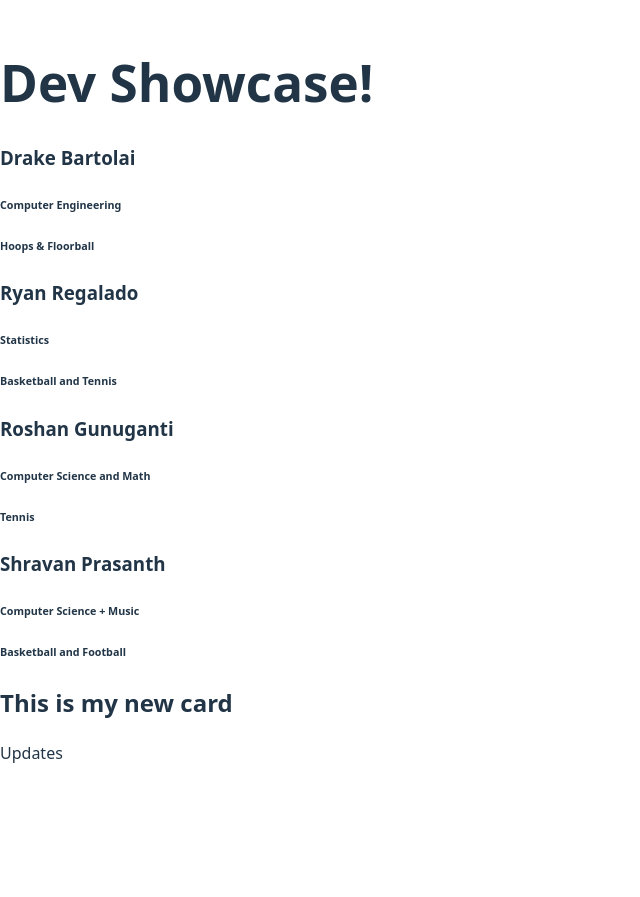
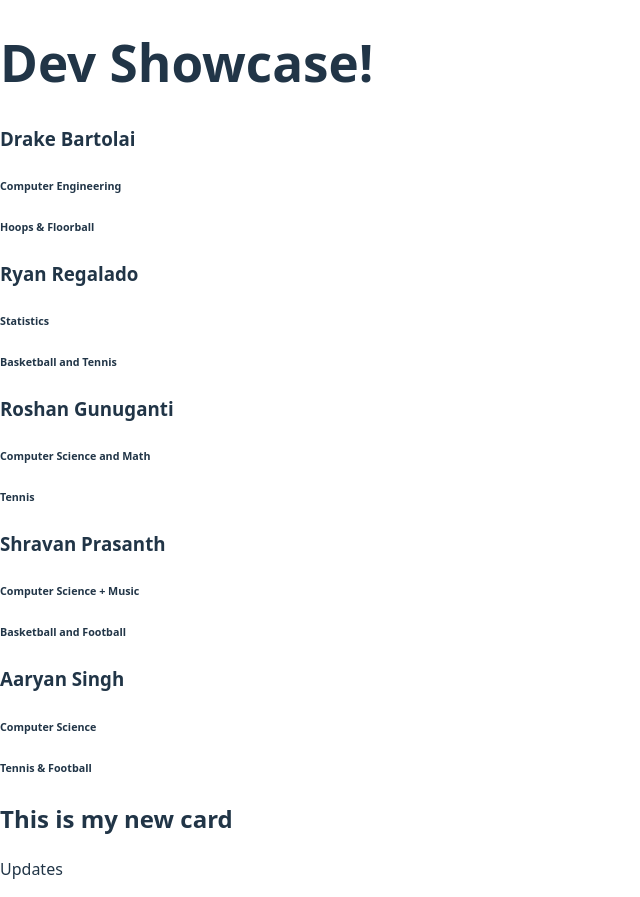
Before and after one commit to dbartolai/sports_analytics_uiuc, a React (Vite) app in the folder frontend/: page / in a window 1280 px wide. Shown: the whole page, without its empty margins (0-640 px from the left). Before the commit the page ends 800 px from the top, so only its background shows below. Built offline with nearby package versions, Linux system fonts and the light colour scheme.

Commit message:
Aaryan card added

```diff
--- a/frontend/src/pages/Showcase.tsx
+++ b/frontend/src/pages/Showcase.tsx
@@ -3,6 +3,7 @@ import RyanCard from "../components/RyanCard"
 import RoshanCard from "../components/RoshanCard"
 import ShravanCard from "../components/ShravanCard"
 import NewCard from "../components/NewCard"
+import AaryanCard from "../components/AaryanCard"
 
 function Showcase () {
     return (
@@ -13,6 +14,7 @@ function Showcase () {
             <RyanCard/>
             <RoshanCard/>
             <ShravanCard/>
+            <AaryanCard/>
             <NewCard/>
             <p>Updates</p>
         </div>
```
